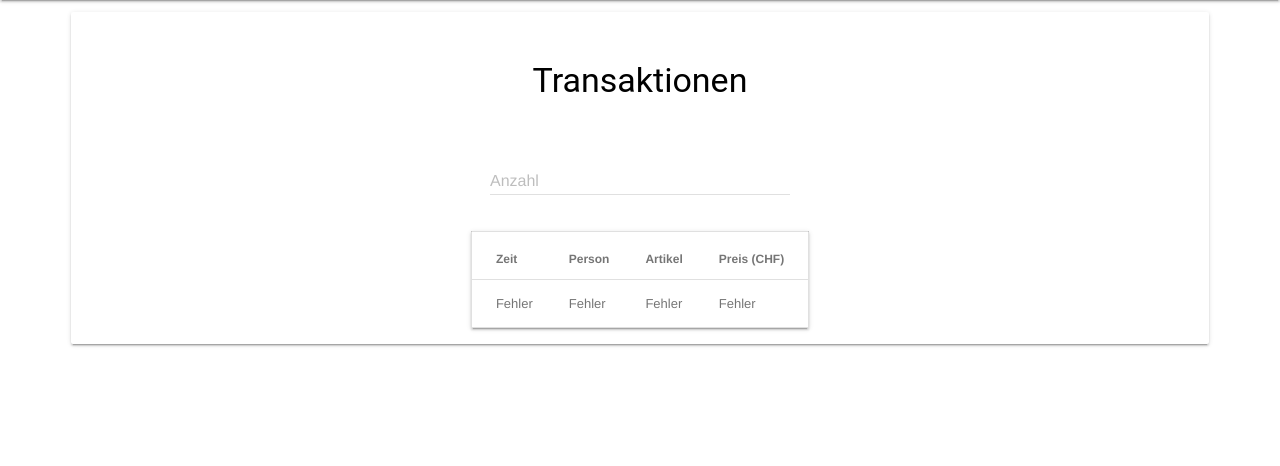
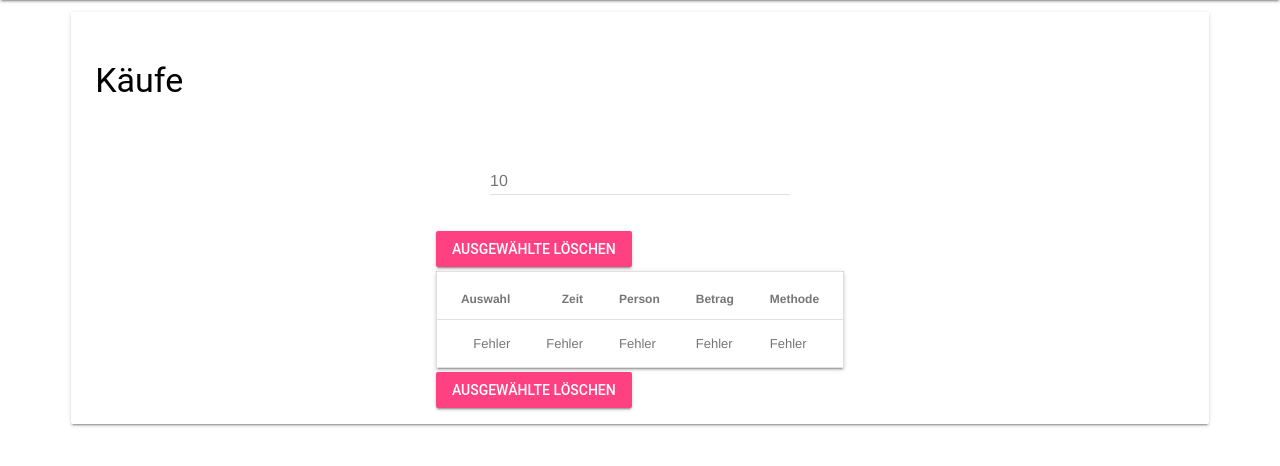
Before and after one commit to SilvanKohler/kiosk, a Flask app: page /transactions in a window 1280 px wide. Shown: the part 64-530 px from the top of the page. Run offline with Flask 2, Linux system fonts and the light colour scheme; data that the repository does not hold is empty; parts of the project's set-up code (start-up, migrations or seed data) failed here and were passed over.

Commit message:
bug fixes and transactions

```diff
--- a/src/server/templates/purchases.html
+++ b/src/server/templates/purchases.html
@@ -21,6 +21,7 @@
     <div class="mdl-card__supporting-text mdl-grid">
         <div class="mdl-layout-spacer"></div>
         <form id="drinks" class="drinks-form" action="/purchases" onsubmit="loading()">
+            <input class=""" type="hidden" pattern="-?[0-9]*(\.[0-9]+)?" name="number_of_purchases" id="number_of_purchases" value="{{ number_of_purchases }}">
             <input class="mdl-button mdl-js-button mdl-button--raised mdl-button--accent" type="submit"
                    value="Ausgewählte löschen" style="margin-bottom: 1%"/>
                    <table class="mdl-data-table mdl-shadow--2dp">
--- a/src/server/templates/transactions.html
+++ b/src/server/templates/transactions.html
@@ -4,12 +4,14 @@
 
 {% block content %}
 <div class="mdl-grid mdl-card-wide mdl-card mdl-shadow--2dp" style="width: 90%;">
-    <div class="mdl-card__title" style="width: 100%;"><div class="mdl-layout-spacer"></div><h3 style="width:auto;">Transaktionen</h3><div class="mdl-layout-spacer"></div></div>
+    <div class="mdl-layout-spacer"></div>
+    <div class="mdl-card__title" style="width: 100%;"><h3>Käufe</h3></div>
+    <div class="mdl-layout-spacer"></div>
     <div class="mdl-card__supporting-text mdl-grid">
         <div class="mdl-layout-spacer"></div>
         <form class="transactions-form" action="/transactions" onsubmit="loading()">
             <div class="mdl-textfield mdl-js-textfield">
-                <input class="mdl-textfield__input" type="text" pattern="-?[0-9]*(\.[0-9]+)?" id="number_of_transactions">
+                <input class="mdl-textfield__input" type="text" pattern="-?[0-9]*(\.[0-9]+)?" name="number_of_transactions" id="number_of_transactions" value="{{ number_of_transactions }}">
                 <label class="mdl-textfield__label" for="number_of_transactions">Anzahl</label>
                 <span class="mdl-textfield__error">Eingabe ist keine Zahl!</span>
             </div>
@@ -18,27 +20,39 @@
     </div>
     <div class="mdl-card__supporting-text mdl-grid">
         <div class="mdl-layout-spacer"></div>
+        <form id="drinks" class="drinks-form" action="/transactions" onsubmit="loading()">
+            <input class=""" type="hidden" pattern="-?[0-9]*(\.[0-9]+)?" name="number_of_transactions" id="number_of_transactions" value="{{ number_of_transactions }}">
+            <input class="mdl-button mdl-js-button mdl-button--raised mdl-button--accent" type="submit"
+                   value="Ausgewählte löschen" style="margin-bottom: 1%"/>
                    <table class="mdl-data-table mdl-shadow--2dp">
                     <thead>
                         <tr>
-                    <th class="mdl-data-table__cell--non-numeric">Zeit</th>
-                    <th class="mdl-data-table__cell--non-numeric">Person</th>
-                    <th class="mdl-data-table__cell--non-numeric">Artikel</th>
-                    <th>Preis (CHF)</th>
+                            <th>Auswahl</th>
+                            <th>Zeit</th>
+                            <th>Person</th>
+                            <th>Betrag</th>
+                            <th>Methode</th>
                         </tr>
                     </thead>
                     <tbody>
                         {% if transactions: %}
                             {% for transaction in transactions[:number_of_transactions] %}
                                 <tr>
-                            <td class="mdl-data-table__cell--non-numeric">{{ transaction[0] }}}</td>
-                            <td class="mdl-data-table__cell--non-numeric">{{ transaction[1] }}}</td>
-                            <td class="mdl-data-table__cell--non-numeric">{{ transaction[2] }}}</td>
-                            <td>{{ transaction[3] }}}</td>
+                                    <td>
+                                        <label class="mdl-checkbox mdl-js-checkbox mdl-data-table__select" for="select-{{ transaction[0] }}">
+                                            <input class="mdl-checkbox__input" type="checkbox" name="select-{{ transaction[0] }}"
+                                                   id="select-{{ transaction[0] }}"/>
+                                        </label>
+                                    </td>
+                                    <td class="mdl-data-table__cell--non-numeric">{{ transaction[1]['datetime'] }}</td>
+                                    <td class="mdl-data-table__cell--non-numeric">{{ users[transaction[1]['uid']]['firstname'] }} {{ users[transaction[1]['uid']]['lastname'] }}</td>
+                                    <td class="mdl-data-table__cell--non-numeric">{{ transaction[1]['amount'] }}</td>
+                                    <td class="mdl-data-table__cell--non-numeric">{{ transaction[1]['method'] }}</td>
                                 </tr>
                             {% endfor %}
                         {% else %}
                             <tr>
+                                <td>Fehler</td>
                                 <td class="mdl-data-table__cell--non-numeric">Fehler</td>
                                 <td class="mdl-data-table__cell--non-numeric">Fehler</td>
                                 <td class="mdl-data-table__cell--non-numeric">Fehler</td>
@@ -47,6 +61,9 @@
                         {% endif %}
                     </tbody>
                 </table>
+            <input class="mdl-button mdl-js-button mdl-button--raised mdl-button--accent" type="submit"
+                   value="Ausgewählte löschen" style="margin-top: 1%"/>
+        </form>
         <div class="mdl-layout-spacer"></div>
     </div>
 </div>
--- a/src/server/web.py
+++ b/src/server/web.py
@@ -85,15 +85,35 @@
 @app.route('/transactions', methods=['GET', 'POST'])
 def root_transactions():
     number_of_transactions = 10
-    if request.form:
-        number_of_transactions = request.form['number_of_transactions']
-    return render_template('transactions.html', transactions=data.get_transactions(),
-                           number_of_transactions=number_of_transactions)
+    if request.args.get('number_of_transactions', None) is not None:
+        try:
+            number_of_transactions = int(request.args['number_of_transactions'])
+        except ValueError:
+            pass
+    # if any('select' in key for key in list(request.args.keys())):
+    #     deletions = []
+    #     for key, value in request.args.items():
+    #         if 'select-' in key:
+    #                 pid = key.replace('select-', '')
+    #                 if value == 'on':
+    #                     deletions.append(pid)
+    #     else:
+    #         for pid in deletions:
+    #             data.revert_transaction(pid)
+        return redirect(f'/transactions?number_of_transactions={number_of_transactions}')
+    return render_template('transactions.html', transactions=sorted(data.get_transactions().items(), key=lambda d: datetime.datetime.strptime(d[1]['datetime'], "%d-%m-%Y_%H:%M:%S").timestamp(), reverse=True),
+                           number_of_transactions=number_of_transactions, list=list, users=data.get_users())
+
 
 @app.route('/purchases', methods=['GET', 'POST'])
 def root_purchases():
     number_of_purchases = 10
-    if request.args:
+    if request.args.get('number_of_purchases', None) is not None:
+        try:
+            number_of_purchases = int(request.args['number_of_purchases'])
+        except ValueError:
+            pass
+    if any('select' in key for key in list(request.args.keys())):
         deletions = []
         for key, value in request.args.items():
             if 'select-' in key:
@@ -103,13 +123,7 @@
         else:
             for pid in deletions:
                 data.revert_purchase(pid)
-        if request.args.get('number_of_purchases', None) is not None:
-            try:
-                number_of_purchases = int(request.args['number_of_purchases'])
-            except ValueError:
-                pass
-        else:
-            return redirect('/purchases')
+        return redirect(f'/purchases?number_of_purchases={number_of_purchases}')
     return render_template('purchases.html', purchases=sorted(data.get_purchases().items(), key=lambda d: datetime.datetime.strptime(d[1]['datetime'], "%d-%m-%Y_%H:%M:%S").timestamp(), reverse=True),
                            number_of_purchases=number_of_purchases, list=list, users=data.get_users(), drinks=data.get_drinks())
 
--- a/src/shared/data.py
+++ b/src/shared/data.py
@@ -6,7 +6,7 @@
 
 # default_avatar = 'https://media.giphy.com/media/QuPrp3BI6cMe2lErCb/giphy.gif'
 
-api = API('localhost', 80, 'http')
+api = API('192.168.137.1', 80, 'http')
 
 
 class User:
@@ -90,7 +90,7 @@
         })
         return dict(filter(lambda x: x[0] != 'success', transactions.items()))
 
-    def withdraw(self, did):
+    def buy(self, did):
         drink = get_drink(did)[did]
         price = drink['price']
         api.edit('user', {'uid': self.uid}, {
@@ -103,7 +103,14 @@
             'uid': self.uid,
             'amount': price
         })
-    def credit(self, amount):
+    def credit(self, amount, method='Unbekannt'):
+        date = datetime.datetime.now().strftime("%d-%m-%Y_%H:%M:%S")
+        api.create('transaction', {
+            'datetime': date,
+            'uid': self.uid,
+            'amount': amount,
+            'method': method
+        })
         api.edit('user', {'uid': self.uid}, {
             'balance': self.get_balance() + amount
         })
@@ -175,9 +182,7 @@
 def revert_purchase(pid):
     purchase = get_purchase(pid)[pid]
     user = User(uid=purchase['uid'])
-    # TODO: MAKE TRANSACTION
     user.credit(purchase['amount'])
-    # TODO: MAKE TRANSACTION
     api.edit('drink', {'did': purchase['did']}, {
         'stock': get_drink(purchase['did'])[purchase['did']]['stock'] + 1
     })
```
Also changed, not shown: src/client.py (+1 -7 lines). Lines whose indentation alone changed are shown as unchanged.
